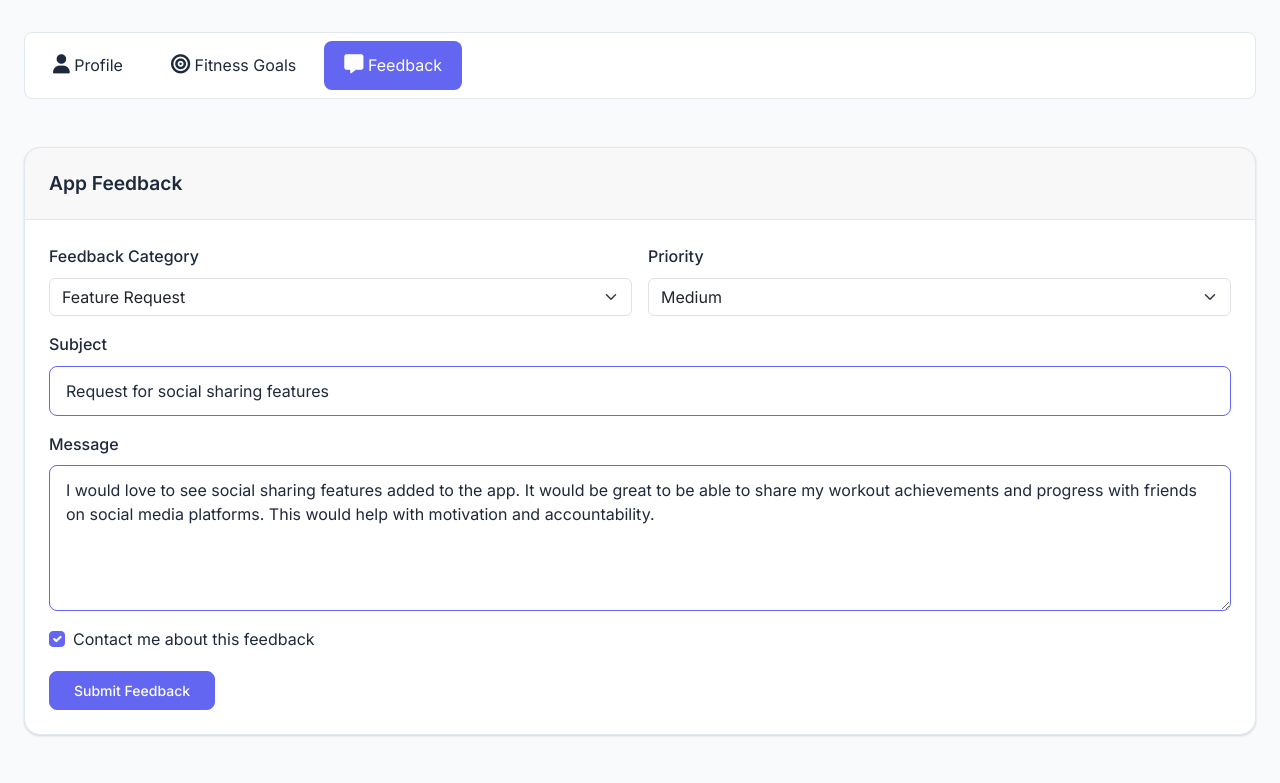
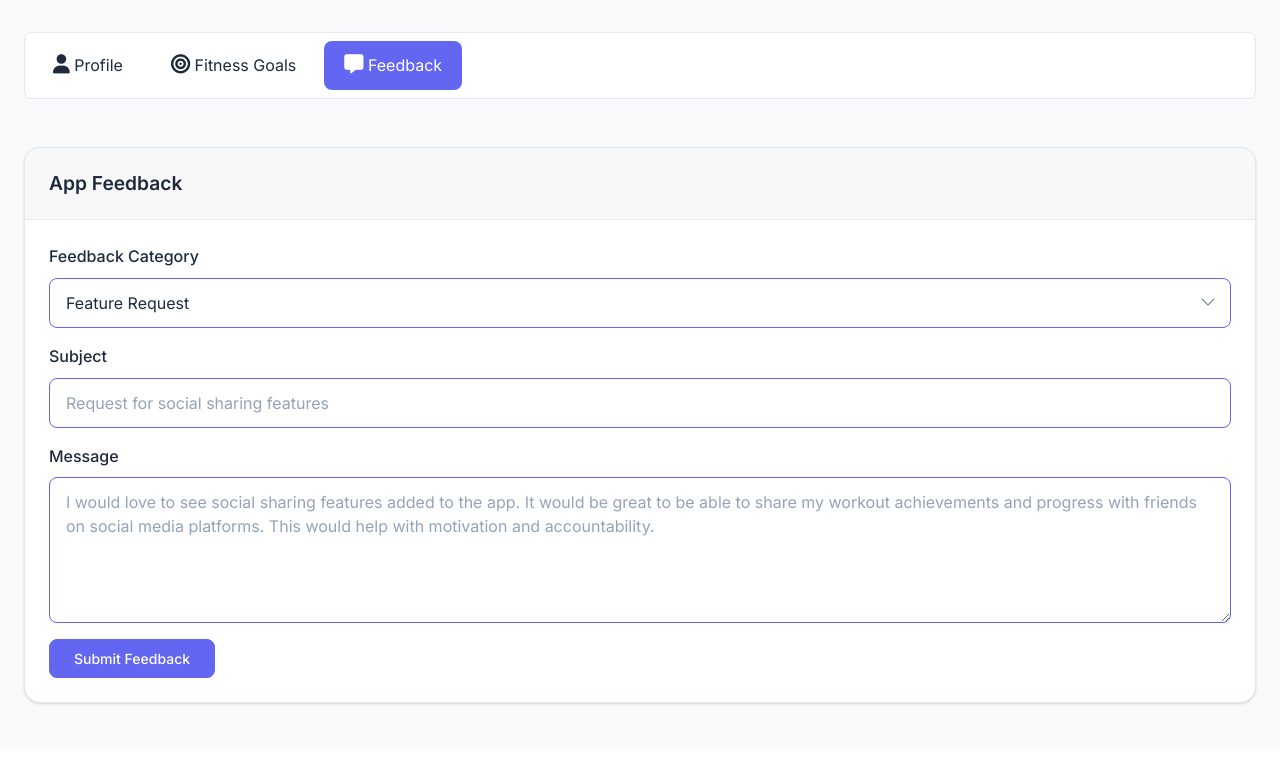
Before and after one commit to Elivius/YourFit-Journey, a PHP site: page /settings.php in a window 1280 px wide, after a click on "Feedback". Shown: the part 81-864 px from the top of the page. After the commit the page ends 786 px from the top, so only its background shows below. Run offline with PHP 8.4, Linux system fonts and the light colour scheme; the visitor is signed in with stand-in values (Sample User, id 1); tables that the repository leaves empty or names only in its code hold one stand-in row (values such as "Sample post").

Commit message:
V1.93 - Feedback UI improved

```diff
--- a/user-site/frontend/assets/css/style.css
+++ b/user-site/frontend/assets/css/style.css
@@ -605,3 +605,14 @@ p, h2, h3, h4, h5, h6, span, img, label {
 .theme-switch-input:checked:active + .theme-switch-label .switch-handle {
     transform: translateX(43px) scale(0.95);
 }
+
+.select-chevron {
+    transform: translateY(-50%) rotate(0deg);
+    transition: transform 0.3s ease;
+    pointer-events: none;
+    color: var(--secondary);
+}
+
+.select-chevron.rotate {
+    transform: translateY(-50%) rotate(180deg);
+}
--- a/user-site/frontend/assets/css/workouts.css
+++ b/user-site/frontend/assets/css/workouts.css
@@ -329,17 +329,6 @@
     background-color: var(--primary-hover);
 }
 
-.select-chevron {
-    transform: translateY(-50%) rotate(0deg);
-    transition: transform 0.3s ease;
-    pointer-events: none;
-    color: var(--secondary);
-}
-
-.select-chevron.rotate {
-    transform: translateY(-50%) rotate(180deg);
-}
-
 .btn-back {
   display: inline-flex;
   align-items: center;
--- a/user-site/frontend/assets/js/script.js
+++ b/user-site/frontend/assets/js/script.js
@@ -244,4 +244,32 @@ document.addEventListener('DOMContentLoaded', function() {
     };
 
     addAccessibilityAttributes();
+
+    // Category chevron
+    const select = document.getElementById('category-filter');
+    const chevron = document.getElementById('select-chevron');
+
+    // Show rotate when clicked (mousedown)
+    select.addEventListener('mousedown', () => {
+        chevron.classList.add('rotate');
+    });
+
+    // Always remove rotate after a short delay (dropdown closed)
+    select.addEventListener('change', () => {
+        setTimeout(() => {
+            chevron.classList.remove('rotate');
+        }, 15); // slight delay lets dropdown close naturally
+    });
+
+    // Remove rotate on blur (user tabs or clicks away)
+    select.addEventListener('blur', () => {
+        chevron.classList.remove('rotate');
+    });
+
+    // Backup: Click anywhere outside
+    document.addEventListener('click', (e) => {
+        if (!select.contains(e.target)) {
+            chevron.classList.remove('rotate');
+        }
+    });
 });
--- a/user-site/frontend/settings.php
+++ b/user-site/frontend/settings.php
@@ -13,6 +13,7 @@ require_once '../backend/preload_settings.php';
     <link rel="icon" type="image/png" href="assets/images/favicon.png">
     <!-- Bootstrap CSS -->
     <link href="https://cdn.jsdelivr.net/npm/bootstrap@5.3.0/dist/css/bootstrap.min.css" rel="stylesheet">
+    <link href="https://cdn.jsdelivr.net/npm/bootstrap-icons@1.11.3/font/bootstrap-icons.css" rel="stylesheet">
     <!-- Font Awesome -->
     <link rel="stylesheet" href="https://cdnjs.cloudflare.com/ajax/libs/font-awesome/6.4.0/css/all.min.css">
     <!-- Google Fonts -->
@@ -487,39 +488,27 @@ require_once '../backend/preload_settings.php';
                                 <div class="card-body">
                                     <form id="appFeedbackForm">
                                         <div class="row g-3">
-                                            <div class="col-md-6">
+                                            <div class="col-12">
+                                                <div class="position-relative">
                                                     <label for="feedbackCategory" class="form-label">Feedback Category</label>
-                                                <select class="form-select" id="feedbackCategory">
+                                                    <select class="form-control pe-5" id="category-filter">
                                                         <option>General Feedback</option>
                                                         <option>Bug Report</option>
                                                         <option selected>Feature Request</option>
                                                         <option>User Experience</option>
                                                         <option>Other</option>
                                                     </select>
+                                                    <i class="bi bi-chevron-down position-absolute select-chevron" id="select-chevron"
+                                                    style="top: 70%; right: 15px;"></i>
                                                 </div>
-                                            <div class="col-md-6">
-                                                <label for="feedbackPriority" class="form-label">Priority</label>
-                                                <select class="form-select" id="feedbackPriority">
-                                                    <option>Low</option>
-                                                    <option selected>Medium</option>
-                                                    <option>High</option>
-                                                </select>
                                             </div>
                                             <div class="col-12">
                                                 <label for="feedbackSubject" class="form-label">Subject</label>
-                                                <input type="text" class="form-control" id="feedbackSubject" value="Request for social sharing features">
+                                                <input type="text" class="form-control" id="feedbackSubject" placeholder="Request for social sharing features">
                                             </div>
                                             <div class="col-12">
                                                 <label for="feedbackMessage" class="form-label">Message</label>
-                                                <textarea class="form-control" id="feedbackMessage" rows="5">I would love to see social sharing features added to the app. It would be great to be able to share my workout achievements and progress with friends on social media platforms. This would help with motivation and accountability.</textarea>
-                                            </div>
-                                            <div class="col-12">
-                                                <div class="form-check">
-                                                    <input class="form-check-input" type="checkbox" id="contactMe" checked>
-                                                    <label class="form-check-label" for="contactMe">
-                                                        Contact me about this feedback
-                                                    </label>
-                                                </div>
+                                                <textarea class="form-control" id="feedbackMessage" rows="5" placeholder="I would love to see social sharing features added to the app. It would be great to be able to share my workout achievements and progress with friends on social media platforms. This would help with motivation and accountability."></textarea>
                                             </div>
                                             <div class="col-12">
                                                 <button type="submit" class="btn btn-sm btn-primary">Submit Feedback</button>
```
Also changed, not shown: user-site/frontend/assets/js/workouts.js (+0 -28 lines). Lines whose indentation alone changed are shown as unchanged.
